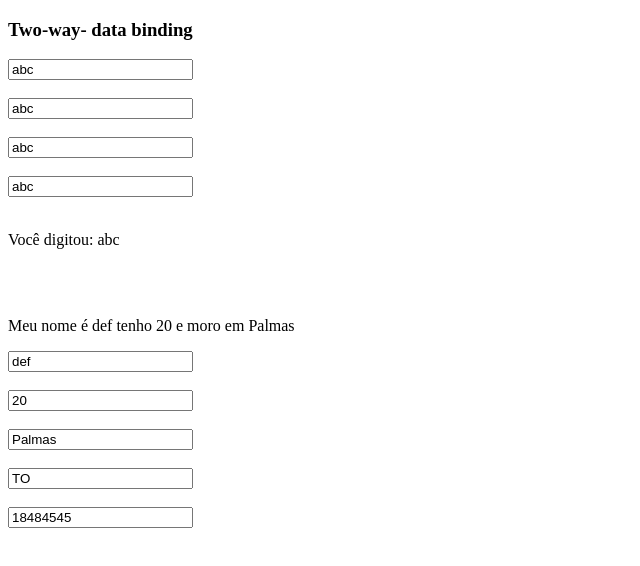
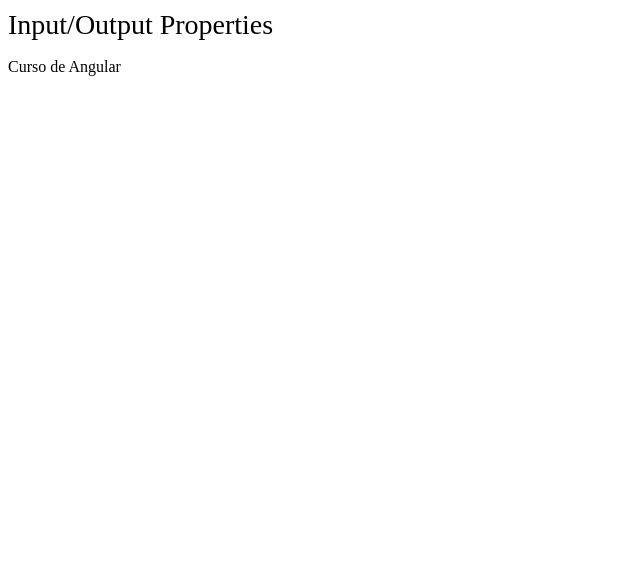
Before and after one commit to uandersonferreira/curso-angular, an Angular app in the folder angular-loiane/data-binding/: page / in a window 1280 px wide. Shown: the top 566 px of the page, without its empty margins (0-640 px from the left). Built offline with nearby package versions, Linux system fonts and the light colour scheme.

Commit message:
feat: reusando componentes com @Input() properties

```diff
--- a/angular-loiane/data-binding/src/app/app.module.ts
+++ b/angular-loiane/data-binding/src/app/app.module.ts
@@ -6,11 +6,13 @@ import { AppComponent } from './app.component';
 import { DataBindingComponent } from './data-binding/data-binding.component';
 import {FormsModule} from "@angular/forms";
 import {MeuFormModule} from "./meu-form/meu-form.module";
+import { InputPropertyComponent } from './input-property/input-property.component';
 
 @NgModule({
   declarations: [
     AppComponent,
-    DataBindingComponent
+    DataBindingComponent,
+    InputPropertyComponent,
   ],
   imports: [
     BrowserModule,
--- a/angular-loiane/data-binding/src/app/data-binding/data-binding.component.html
+++ b/angular-loiane/data-binding/src/app/data-binding/data-binding.component.html
@@ -97,7 +97,17 @@
     </div>
   </section>-->
 
-<app-meu-form></app-meu-form>
+<!--<app-meu-form></app-meu-form>-->
+  <section class="input-output-properties">
 
+    <article>
+      <h3>Input/Output Properties</h3>
+
+      <app-curso [nome]="nomeDoCurso"></app-curso>
+      <!--
+      Passando informações do data-binding.component  -> para <app-curso></app-curso>
+      -->
+    </article>
+  </section>
 
 </section>
--- a/angular-loiane/data-binding/src/app/data-binding/data-binding.component.ts
+++ b/angular-loiane/data-binding/src/app/data-binding/data-binding.component.ts
@@ -14,6 +14,8 @@ export class DataBindingComponent implements OnInit{
   valorSalvo: string = ''
 
   isMouserOver: boolean = false;
+  nomeDoCurso: string = "Curso de Angular" //Variável que será passada/mapeada para a propriedade
+                                          // 'nome'( @Input() ) da tag <app-curso></app-curso>
 
   constructor() {}
   ngOnInit(): void {
--- /dev/null
+++ b/angular-loiane/data-binding/src/app/input-property/input-property.component.html
@@ -0,0 +1,3 @@
+<p>
+  {{ nomeDoCurso }}
+</p>
```
Also changed, not shown: angular-loiane/data-binding/src/app/input-property/input-property.component.ts (added, +35 -0 lines), angular-loiane/data-binding/src/app/input-property/input-property.component.css (added), 1 other file (tests, documents, lock files or other folders).
